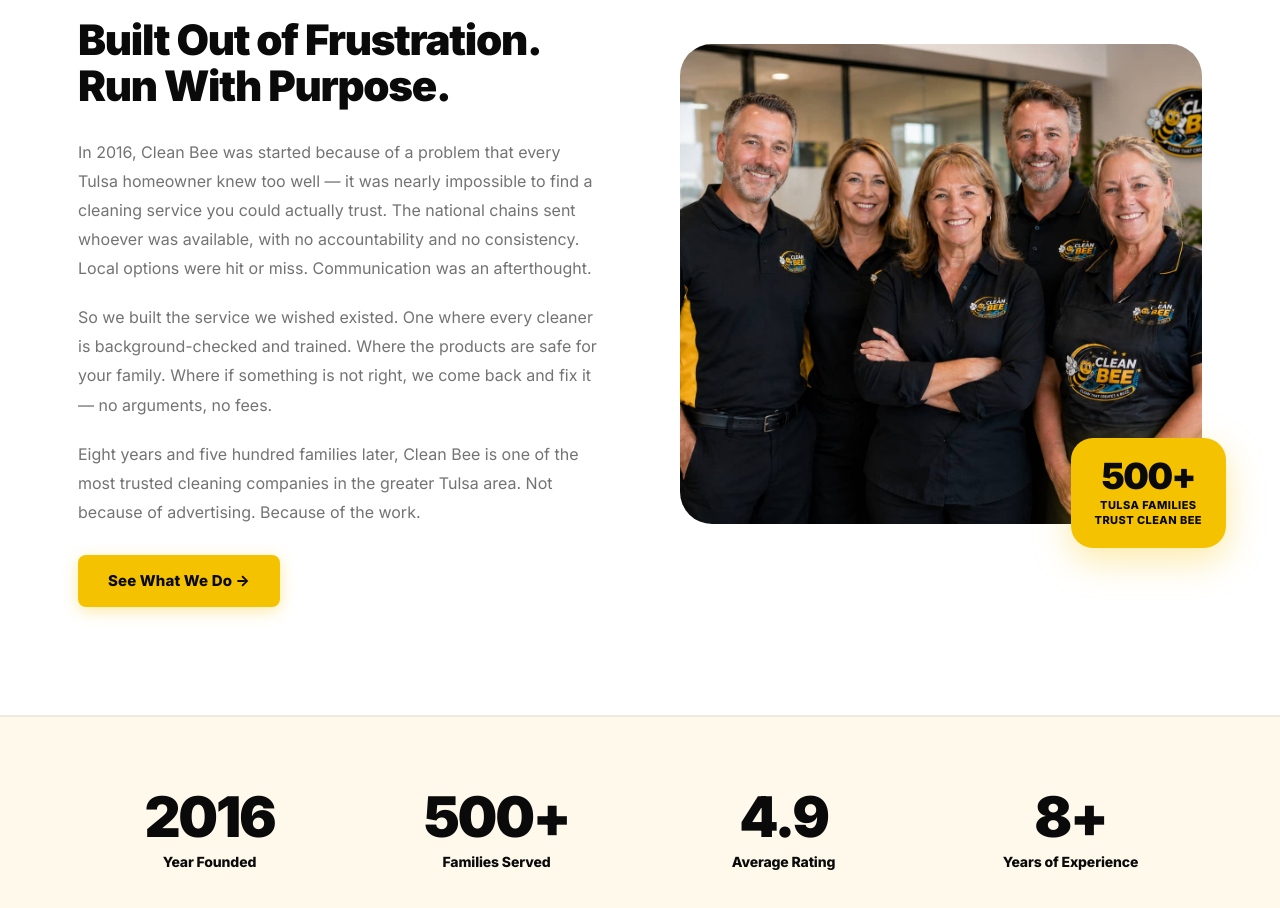
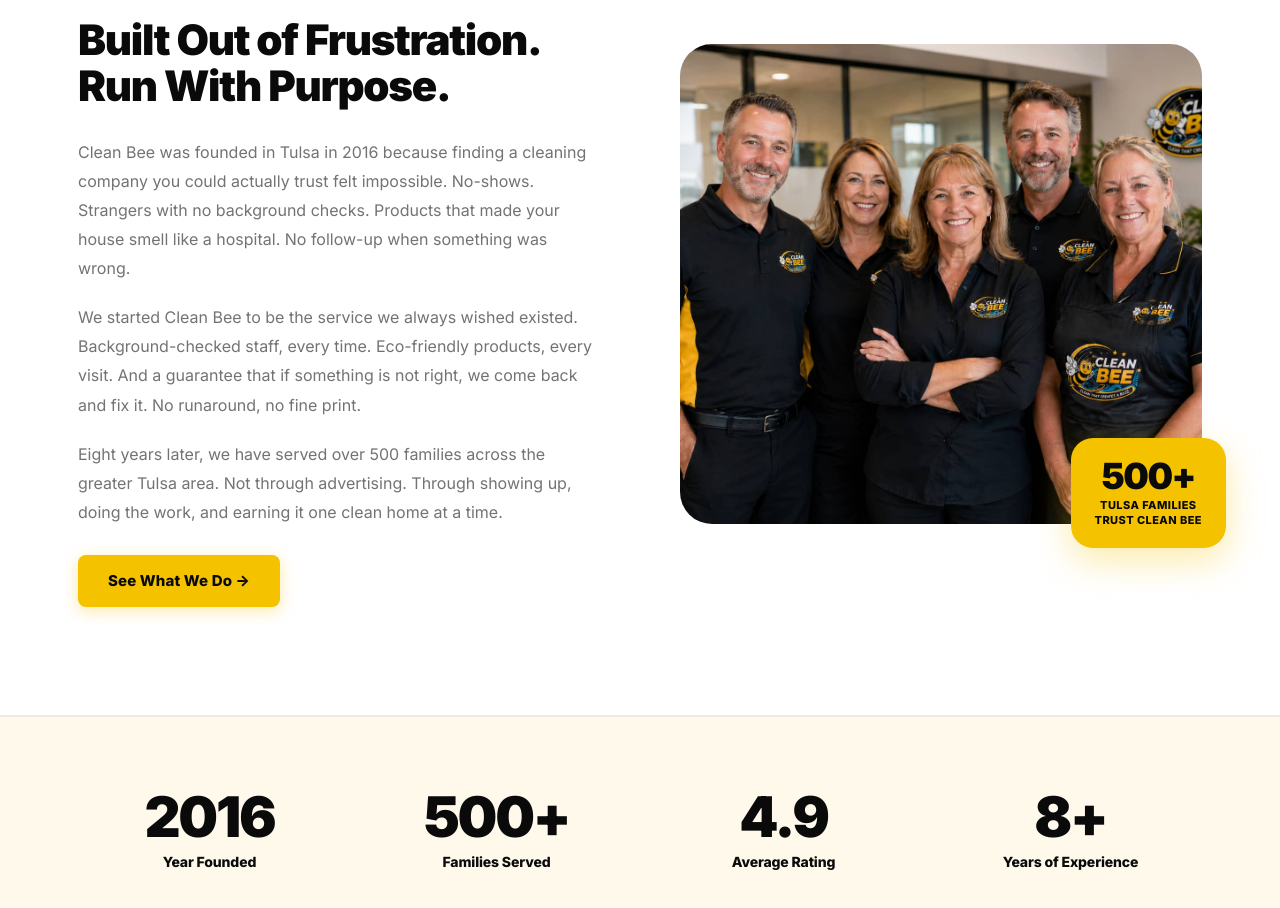
Before and after one commit to alekwayne3-crypto/personal_site, a React (Vite) app in the folder client/: page /about in a window 1280 px wide. Shown: the part 960-1868 px from the top of the page. Built offline with nearby package versions, Linux system fonts and the light colour scheme.

Commit message:
Rewrite Our Story body copy

```diff
--- a/client/src/pages/AboutPage.jsx
+++ b/client/src/pages/AboutPage.jsx
@@ -72,13 +72,13 @@
               <span className="ab-eyebrow">Our Story</span>
               <h2 className="ab-story-title">Built Out of Frustration.<br />Run With Purpose.</h2>
               <p className="ab-story-body">
-                In 2016, Clean Bee was started because of a problem that every Tulsa homeowner knew too well — it was nearly impossible to find a cleaning service you could actually trust. The national chains sent whoever was available, with no accountability and no consistency. Local options were hit or miss. Communication was an afterthought.
+                Clean Bee was founded in Tulsa in 2016 because finding a cleaning company you could actually trust felt impossible. No-shows. Strangers with no background checks. Products that made your house smell like a hospital. No follow-up when something was wrong.
               </p>
               <p className="ab-story-body">
-                So we built the service we wished existed. One where every cleaner is background-checked and trained. Where the products are safe for your family. Where if something is not right, we come back and fix it — no arguments, no fees.
+                We started Clean Bee to be the service we always wished existed. Background-checked staff, every time. Eco-friendly products, every visit. And a guarantee that if something is not right, we come back and fix it. No runaround, no fine print.
               </p>
               <p className="ab-story-body">
-                Eight years and five hundred families later, Clean Bee is one of the most trusted cleaning companies in the greater Tulsa area. Not because of advertising. Because of the work.
+                Eight years later, we have served over 500 families across the greater Tulsa area. Not through advertising. Through showing up, doing the work, and earning it one clean home at a time.
               </p>
               <Link className="btn btn-yellow" to="/get-a-quote" style={{ marginTop: '8px', display: 'inline-flex' }}>
                 See What We Do →
```
